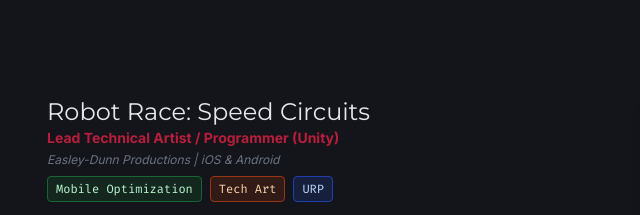
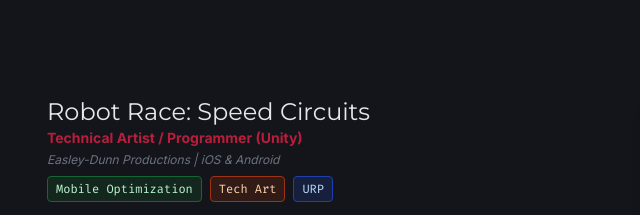
Before and after one commit to SB62011/Portfolio, a plain HTML site: page index.html in a window 1280 px wide. Shown: the part 2160-2375 px from the top of the page, 17-657 px from the left. Drawn offline with nearby package versions, Linux system fonts and the light colour scheme; grey boxes are pictures that could not be loaded; a small style sheet from the web is missing.

Commit message:
Changed some stuff on resume

```diff
--- a/index.html
+++ b/index.html
@@ -295,7 +295,7 @@
                 Robot Race: Speed Circuits
               </h3>
               <p class="text-primary text-sm font-semibold mb-1">
-                Lead Technical Artist / Programmer (Unity)
+                Technical Artist / Programmer (Unity)
               </p>
               <p class="text-gray-500 text-xs italic mb-2">
                 Easley-Dunn Productions | iOS &amp; Android
```
Also changed, not shown: 1 other file.
